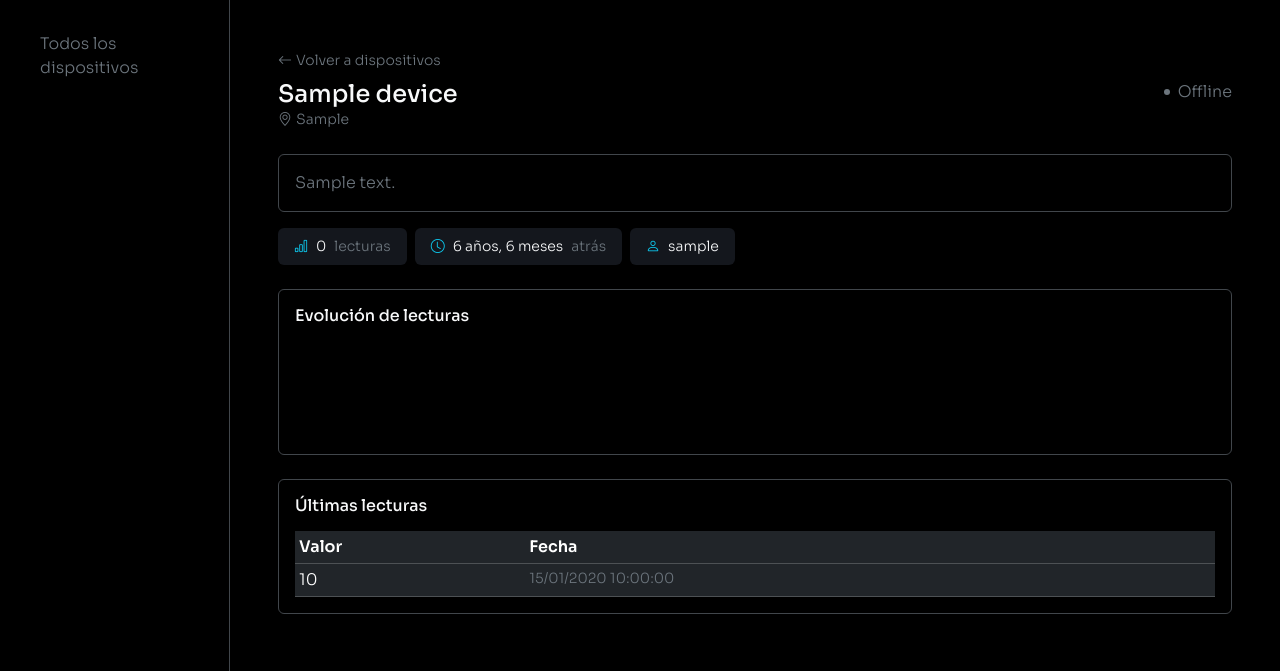
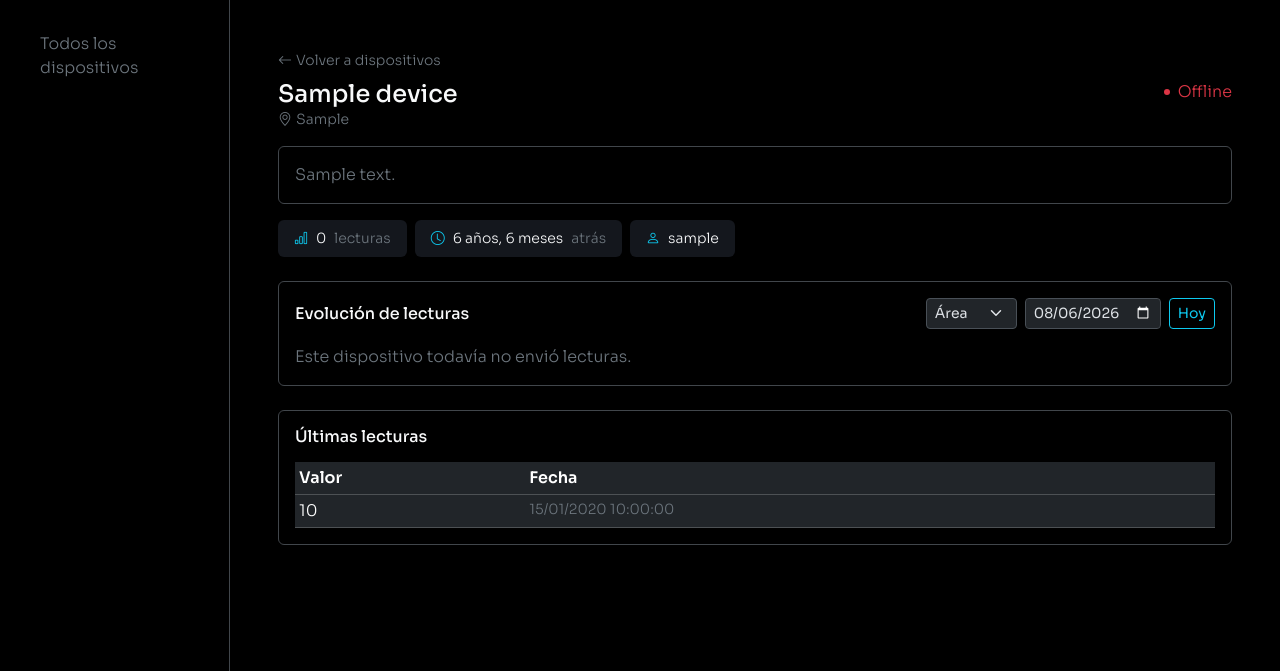
Before and after one commit to delpianocp/esp32-tester, a Django app: template templates/devices/device_detail.html in a window 1280 px wide. Shown: the part 63-734 px from the top of the page. Run offline with Django 5.2, Linux system fonts and the light colour scheme; tables that the repository leaves empty hold one stand-in row (values such as "Sample post"); the template is opened without the code that fills it: values that come from a table or form of the project are taken from there, most other values are stand-ins (such as "Sample title", 1, 10 or a date in 2020); data that the repository does not hold is empty; some libraries are stand-ins or nearby versions.

Commit message:
modifica graficos

```diff
--- a/api/views.py
+++ b/api/views.py
@@ -1,3 +1,5 @@
+from datetime import datetime
+
 from django.utils import timezone
 from rest_framework.permissions import AllowAny, IsAuthenticated
 from rest_framework.response import Response
@@ -163,8 +165,17 @@ class EstadoVinculoView(APIView):
 class LecturasRecientesView(APIView):
     """
     GET /api/dispositivos/<uuid:device_id>/lecturas-recientes/
+    GET /api/dispositivos/<uuid:device_id>/lecturas-recientes/?fecha=2026-08-04
+
     Público (sin autenticación) - lo usa la página web del detalle del
     dispositivo para actualizar el gráfico en tiempo real vía polling.
+
+    Sin parámetro 'fecha': trae las últimas 100 lecturas (comportamiento
+    de siempre, para el polling en vivo).
+
+    Con 'fecha' (formato YYYY-MM-DD): trae TODAS las lecturas de ese día
+    específico (hasta un máximo de 1000, por las dudas), para el selector
+    de calendario en el gráfico histórico.
     """
 
     authentication_classes = []
@@ -176,11 +187,25 @@ class LecturasRecientesView(APIView):
         except Device.DoesNotExist:
             return Response({"detail": "Dispositivo no encontrado."}, status=404)
 
-        lecturas = device.lecturas.all()[:100]
-        data = [
-            {"timestamp": l.timestamp.strftime("%H:%M:%S"), "valor": l.valor}
-            for l in reversed(lecturas)
-        ]
+        fecha_str = request.query_params.get("fecha")
+
+        if fecha_str:
+            try:
+                fecha = datetime.strptime(fecha_str, "%Y-%m-%d").date()
+            except ValueError:
+                return Response({"detail": "Formato de fecha inválido. Usá YYYY-MM-DD."}, status=400)
+
+            lecturas = device.lecturas.filter(timestamp__date=fecha).order_by("timestamp")[:1000]
+            data = [
+                {"timestamp": l.timestamp.isoformat(), "valor": l.valor}
+                for l in lecturas
+            ]
+        else:
+            lecturas = device.lecturas.all()[:100]
+            data = [
+                {"timestamp": l.timestamp.isoformat(), "valor": l.valor}
+                for l in reversed(lecturas)
+            ]
 
         return Response({
             "online": device.online,
--- a/templates/devices/device_detail.html
+++ b/templates/devices/device_detail.html
@@ -6,7 +6,7 @@
     <i class="bi bi-arrow-left me-1"></i>Volver a dispositivos
 </a>
 
-<div class="d-flex justify-content-between align-items-start mt-2 mb-4 flex-wrap gap-2">
+<div class="d-flex justify-content-between align-items-start mt-2 mb-3 flex-wrap gap-2">
     <div>
         <h1 class="h4 text-light mb-0">{{ device.nombre }}</h1>
         {% if device.ubicacion %}
@@ -15,11 +15,11 @@
     </div>
     <span id="badgeEstado" class="d-flex align-items-center gap-2">
         {% if device.online %}
-            <span class="spinner-grow spinner-grow-sm text-info" style="width:.5rem; height:.5rem;"></span>
-            <span class="text-info">En línea</span>
+            <span class="spinner-grow spinner-grow-sm text-success" style="width:.5rem; height:.5rem;"></span>
+            <span class="text-success">En línea</span>
         {% else %}
-            <span class="d-inline-block rounded-circle bg-secondary" style="width:.375rem; height:.375rem;"></span>
-            <span class="text-secondary">Offline</span>
+            <span class="d-inline-block rounded-circle bg-danger" style="width:.375rem; height:.375rem;"></span>
+            <span class="text-danger">Offline</span>
         {% endif %}
     </span>
 </div>
@@ -112,11 +112,20 @@
 {% endif %}
 
 <div class="border border-secondary-subtle rounded p-3 mb-4">
-    <h2 class="h6 text-light mb-3">Evolución de lecturas</h2>
-    <p id="sinLecturasGrafico" class="text-secondary mb-0" {% if lecturas %}style="display:none;"{% endif %}>
-        Este dispositivo todavía no envió lecturas.
-    </p>
-    <canvas id="graficoLecturas" height="90" {% if not lecturas %}style="display:none;"{% endif %}></canvas>
+    <div class="d-flex justify-content-between align-items-center flex-wrap gap-2 mb-3">
+        <h2 class="h6 text-light mb-0">Evolución de lecturas</h2>
+        <div class="d-flex gap-2 flex-wrap">
+            <select id="tipoGrafico" class="form-select form-select-sm" style="width:auto;">
+                <option value="area">Área</option>
+                <option value="line">Línea</option>
+                <option value="bar">Barras</option>
+            </select>
+            <input type="date" id="fechaGrafico" class="form-control form-control-sm" style="width:auto;">
+            <button id="btnHoy" type="button" class="btn btn-sm btn-outline-info">Hoy</button>
+        </div>
+    </div>
+    <p id="sinLecturasGrafico" class="text-secondary mb-0">Este dispositivo todavía no envió lecturas.</p>
+    <div id="graficoLecturas" style="width:100%; height:280px; display:none;"></div>
 </div>
 
 <div class="border border-secondary-subtle rounded p-3">
@@ -139,105 +148,107 @@
     </div>
 </div>
 
-<script src="https://cdn.jsdelivr.net/npm/chart.js@4.4.4/dist/chart.umd.min.js"></script>
+<script src="https://cdnjs.cloudflare.com/ajax/libs/apexcharts/3.45.1/apexcharts.min.js"></script>
 <script>
     const deviceId = "{{ device.id }}";
     let chart = null;
+    let tipoActual = 'area';
 
-    function renderGrafico(labels, valores) {
-        const canvas = document.getElementById('graficoLecturas');
-        if (!canvas) return;
+    const inputFecha = document.getElementById('fechaGrafico');
+    const hoyStr = new Date().toISOString().split('T')[0];
+    inputFecha.value = hoyStr;
+    inputFecha.max = hoyStr;
 
-        if (chart) {
-            chart.data.labels = labels;
-            chart.data.datasets[0].data = valores;
-            chart.update('none');
+    function opcionesChart(tipo, datos) {
+        return {
+            chart: {
+                type: tipo,
+                height: 280,
+                toolbar: { show: false },
+                background: 'transparent',
+                foreColor: '#68748a',
+                animations: { enabled: false }
+            },
+            series: [{ name: 'Valor', data: datos }],
+            stroke: { curve: 'smooth', width: tipo === 'bar' ? 0 : 2 },
+            fill: {
+                type: tipo === 'area' ? 'gradient' : 'solid',
+                gradient: { opacityFrom: 0.35, opacityTo: 0 }
+            },
+            colors: ['#0dcaf0'],
+            xaxis: {
+                type: 'datetime',
+                labels: { style: { colors: '#68748a' }, datetimeUTC: false, format: 'HH:mm' },
+                axisBorder: { show: false },
+                axisTicks: { show: false }
+            },
+            yaxis: { labels: { style: { colors: '#68748a' } } },
+            grid: { borderColor: '#1a2130', xaxis: { lines: { show: false } } },
+            tooltip: { theme: 'dark', x: { format: 'dd MMM HH:mm' } },
+            dataLabels: { enabled: false }
+        };
+    }
+
+    function renderGrafico(datos) {
+        const contenedor = document.getElementById('graficoLecturas');
+        const sinDatos = document.getElementById('sinLecturasGrafico');
+
+        if (!datos || datos.length === 0) {
+            contenedor.style.display = 'none';
+            sinDatos.style.display = 'block';
             return;
         }
 
-        chart = new Chart(canvas, {
-            type: 'line',
-            data: {
-                labels: labels,
-                datasets: [{
-                    label: 'Valor',
-                    data: valores,
-                    borderColor: '#0dcaf0',
-                    backgroundColor: 'rgba(13,202,240,0.1)',
-                    borderWidth: 2,
-                    pointRadius: 2,
-                    tension: 0.25,
-                    fill: true,
-                }]
-            },
-            options: {
-                responsive: true,
-                animation: false,
-                plugins: { legend: { display: false } },
-                scales: {
-                    x: {
-                        ticks: {
-                            maxTicksLimit: 5,
-                            maxRotation: 0,
-                            minRotation: 0,
-                            autoSkip: true,
-                            callback: function(value) {
-                                const label = this.getLabelForValue(value);
-                                return label ? label.substring(0, 5) : label;
-                            }
-                        },
-                        grid: { display: false }
-                    },
-                    y: { grid: { color: 'rgba(255,255,255,0.08)' } }
-                }
-            }
-        });
+        contenedor.style.display = 'block';
+        sinDatos.style.display = 'none';
+
+        const puntos = datos.map(l => [new Date(l.timestamp).getTime(), l.valor]);
+
+        if (chart) {
+            chart.updateOptions(opcionesChart(tipoActual, puntos));
+        } else {
+            chart = new ApexCharts(contenedor, opcionesChart(tipoActual, puntos));
+            chart.render();
+        }
     }
 
     function actualizarBadgeEstado(online) {
         const badge = document.getElementById('badgeEstado');
         if (!badge) return;
         if (online) {
-            badge.innerHTML = '<span class="spinner-grow spinner-grow-sm text-info" style="width:.5rem; height:.5rem;"></span><span class="text-info">En línea</span>';
+            badge.innerHTML = '<span class="spinner-grow spinner-grow-sm text-success" style="width:.5rem; height:.5rem;"></span><span class="text-success">En línea</span>';
         } else {
-            badge.innerHTML = '<span class="d-inline-block rounded-circle bg-secondary" style="width:.375rem; height:.375rem;"></span><span class="text-secondary">Offline</span>';
+            badge.innerHTML = '<span class="d-inline-block rounded-circle bg-danger" style="width:.375rem; height:.375rem;"></span><span class="text-danger">Offline</span>';
         }
     }
 
     function actualizarTabla(lecturas) {
         const tbody = document.getElementById('tablaLecturas');
         if (!tbody) return;
-        const filas = [...lecturas].reverse().map(l =>
-            `<tr><td>${l.valor}</td><td class="text-secondary small">${l.timestamp}</td></tr>`
-        ).join('');
+        const filas = [...lecturas].reverse().map(l => {
+            const fecha = new Date(l.timestamp);
+            const fechaStr = fecha.toLocaleString('es-AR');
+            return `<tr><td>${l.valor}</td><td class="text-secondary small">${fechaStr}</td></tr>`;
+        }).join('');
         tbody.innerHTML = filas;
+
+        document.getElementById('wrapperTablaLecturas').style.display = lecturas.length ? 'block' : 'none';
+        document.getElementById('sinLecturasTabla').style.display = lecturas.length ? 'none' : 'block';
     }
 
-    function mostrarDatos(hayLecturas) {
-        const graf = document.getElementById('graficoLecturas');
-        const sinGraf = document.getElementById('sinLecturasGrafico');
-        const tabla = document.getElementById('wrapperTablaLecturas');
-        const sinTabla = document.getElementById('sinLecturasTabla');
-
-        if (graf) graf.style.display = hayLecturas ? 'block' : 'none';
-        if (sinGraf) sinGraf.style.display = hayLecturas ? 'none' : 'block';
-        if (tabla) tabla.style.display = hayLecturas ? 'block' : 'none';
-        if (sinTabla) sinTabla.style.display = hayLecturas ? 'none' : 'block';
-    }
-
-    async function actualizarDatos() {
+    async function cargarDatos(fecha) {
         try {
-            const resp = await fetch(`/api/dispositivos/${deviceId}/lecturas-recientes/`);
+            const url = fecha
+                ? `/api/dispositivos/${deviceId}/lecturas-recientes/?fecha=${fecha}`
+                : `/api/dispositivos/${deviceId}/lecturas-recientes/`;
+            const resp = await fetch(url);
             if (!resp.ok) return;
             const data = await resp.json();
 
             actualizarBadgeEstado(data.online);
-            mostrarDatos(data.lecturas.length > 0);
+            renderGrafico(data.lecturas);
 
-            if (data.lecturas.length > 0) {
-                const labels = data.lecturas.map(l => l.timestamp);
-                const valores = data.lecturas.map(l => l.valor);
-                renderGrafico(labels, valores);
+            if (!fecha) {
                 actualizarTabla(data.lecturas);
             }
         } catch (e) {
@@ -245,7 +256,27 @@
         }
     }
 
-    actualizarDatos();
-    setInterval(actualizarDatos, 5000);
+    document.getElementById('tipoGrafico').addEventListener('change', function(e) {
+        tipoActual = e.target.value;
+        cargarDatos(inputFecha.value);
+    });
+
+    inputFecha.addEventListener('change', function(e) {
+        cargarDatos(e.target.value);
+    });
+
+    document.getElementById('btnHoy').addEventListener('click', function() {
+        inputFecha.value = hoyStr;
+        cargarDatos(hoyStr);
+    });
+
+    cargarDatos(hoyStr);
+
+    setInterval(() => {
+        cargarDatos(null);
+        if (inputFecha.value === hoyStr) {
+            cargarDatos(hoyStr);
+        }
+    }, 5000);
 </script>
 {% endblock %}
```
